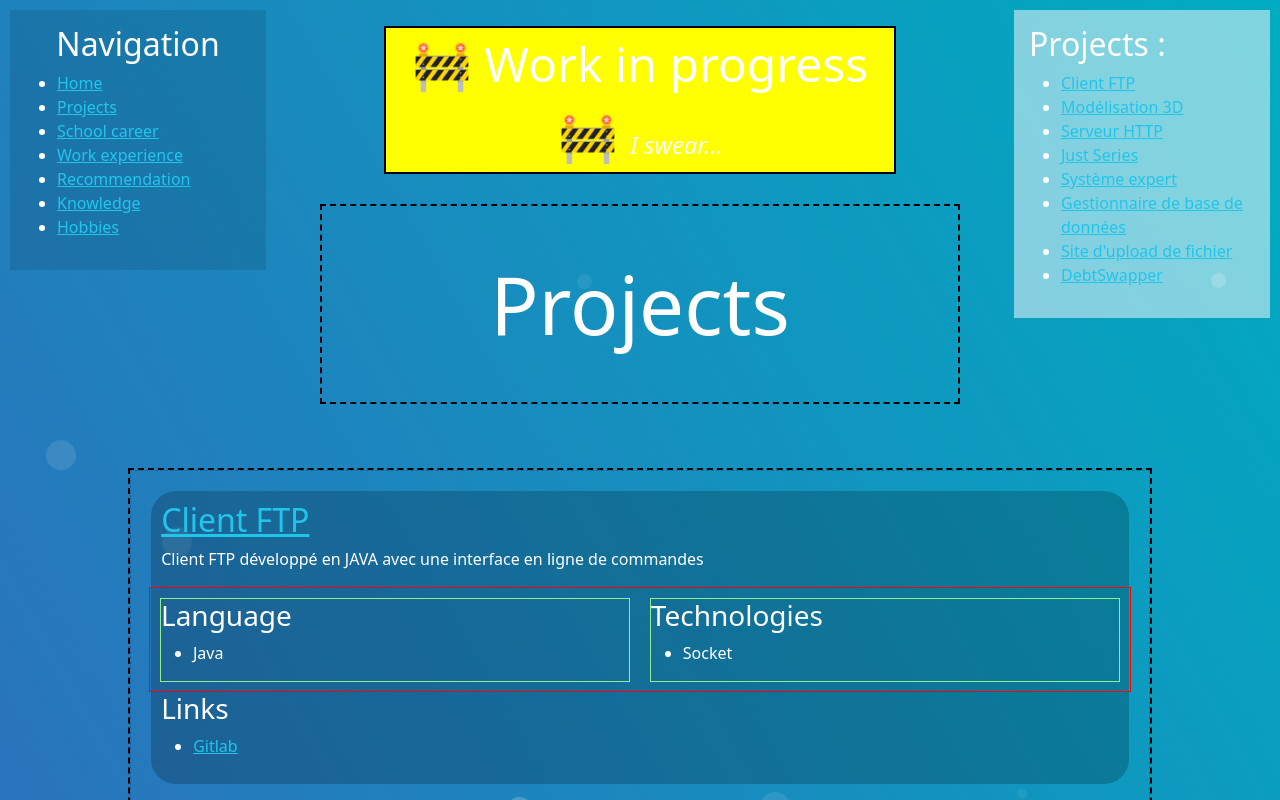
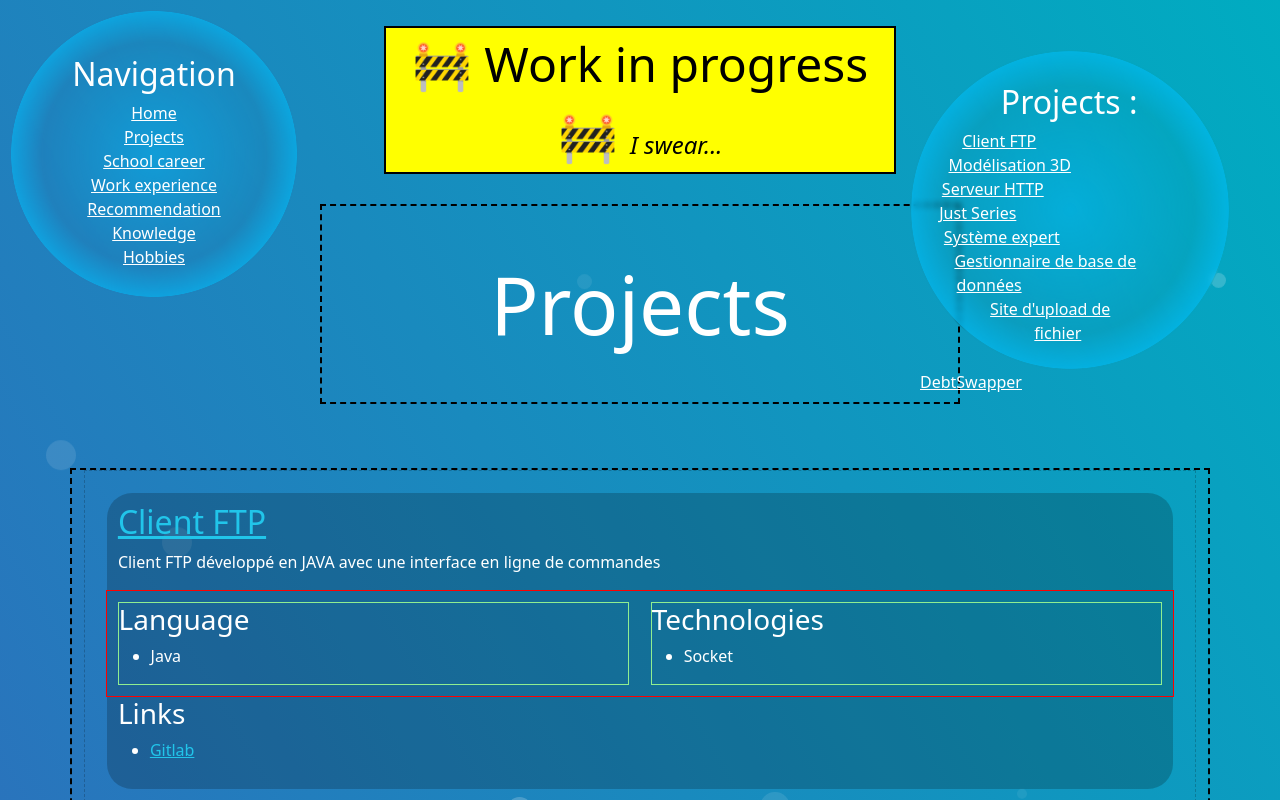
Before and after one commit to Elioce33/eportfolio, a Next.js app: page /projects in a window 1280 px wide. Shown: the top 800 px of the page. Built offline with nearby package versions, Linux system fonts and the light colour scheme.

Commit message:
feat: change nav display with bubble

```diff
--- a/app/globals.scss
+++ b/app/globals.scss
@@ -56,8 +56,8 @@ a {
     }
 
     &.description_bubble {
-      width: 20em;
-      height: 20em;
+      width: 21em;
+      height: 21em;
       //border: 1px solid deepskyblue;
       position: absolute;
       transform: translateX(-22em) translateY(5em);
@@ -88,28 +88,6 @@ main {
 }
 
 
-nav {
-  position: absolute;
-  background-color: rgba(0, 0, 0, 0.1);
-  padding: 15px;
-
-  &.navigation {
-    width: 20%;
-    left: 10px;
-    top: 10px;
-  }
-
-  &.projectList {
-    position: fixed;
-    width: 20%;
-    top: 10px;
-    right: 10px;
-
-    background-color: rgba(255, 255, 255, 0.5);
-  }
-}
-
-
 footer {
   bottom: 0;
   width: 100%;
--- a/app/layout.tsx
+++ b/app/layout.tsx
@@ -21,7 +21,8 @@ export default function RootLayout(props: {
     border: "2px solid black",
     width: "40%",
     margin: "2% auto",
-    backgroundColor: "yellow"
+    backgroundColor: "yellow",
+    color: "black"
   }}>
     <span style={{fontSize: "3em"}}>🚧 Work in progress 🚧 <span style={{fontStyle: "italic", fontSize: "0.5em"}}>I swear...</span></span>
   </div>
--- /dev/null
+++ b/app/projects/page.module.css
@@ -0,0 +1,21 @@
+.projectList {
+    position: fixed;
+    top: 50px;
+    right: 50px;
+}
+
+.bubble {
+    width: 20em;
+    height: 20em;
+}
+
+.projectList ul {
+    list-style-type: none;
+    padding: 0;
+    margin: 0;
+}
+
+.projectList a {
+    color: white;
+    padding-left: 10px;
+}
--- a/app/projects/page.tsx
+++ b/app/projects/page.tsx
@@ -1,7 +1,12 @@
+import styles from './page.module.css';
+import {projects} from "./projects.json";
+
+import {Project} from "@/types";
+
 import {ArticleProject} from "@components/Article/ArticleProject/ArticleProject";
-import {projects} from "./projects.json";
-import {Project} from "@/types";
 import {LinkList} from "@components/LinkList";
+import {Bubble} from "@components/Bubble";
+
 
 const projectsItems = projects.map((project: Project, index: number) => {
   return <ArticleProject key={index} project={project} />
@@ -11,9 +16,12 @@ export default function Page() {
   const projectLinkList = projects.map(({ name, slug }: { name: string, slug: string }) => ({label: name, slug: slug}));
 
   return <>
-    <main className="projects">
-      <nav className={"projectList"}>
-        <LinkList title={"Projects :"} baseLink={"/projects"} links={projectLinkList}/>
+    <main className="container projects">
+      <nav className={styles.projectList}>
+        <Bubble className={styles.bubble}>
+          <h2>Projects&nbsp;:</h2>
+          <LinkList baseLink={"/projects"} links={projectLinkList}/>
+        </Bubble>
       </nav>
 
       {projectsItems}
--- /dev/null
+++ b/components/Nav.module.css
@@ -0,0 +1,21 @@
+.navigation {
+    position: fixed;
+    left: 10px;
+    top: 10px;
+}
+
+.bubble {
+    width: 18em;
+    height: 18em;
+    text-align: center;
+}
+
+.navigation ul {
+    list-style-type: none;
+    padding: 0;
+    margin: 0;
+}
+
+.navigation a {
+    color: white;
+}
--- a/components/Nav.tsx
+++ b/components/Nav.tsx
@@ -1,4 +1,7 @@
+import styles from './Nav.module.css';
+
 import Link from "next/link";
+import {Bubble} from "@components/Bubble";
 
 export function SiteMap() {
   return <>
@@ -16,8 +19,10 @@ export function SiteMap() {
 
 
 export function Nav() {
-  return <nav className={"navigation"}>
-    <h2 className={"text-center"}>Navigation</h2>
-    <SiteMap/>
+  return <nav className={styles.navigation}>
+    <Bubble className={styles.bubble}>
+      <h2 className={"text-center"}>Navigation</h2>
+      <SiteMap/>
+    </Bubble>
   </nav>;
 }
```
